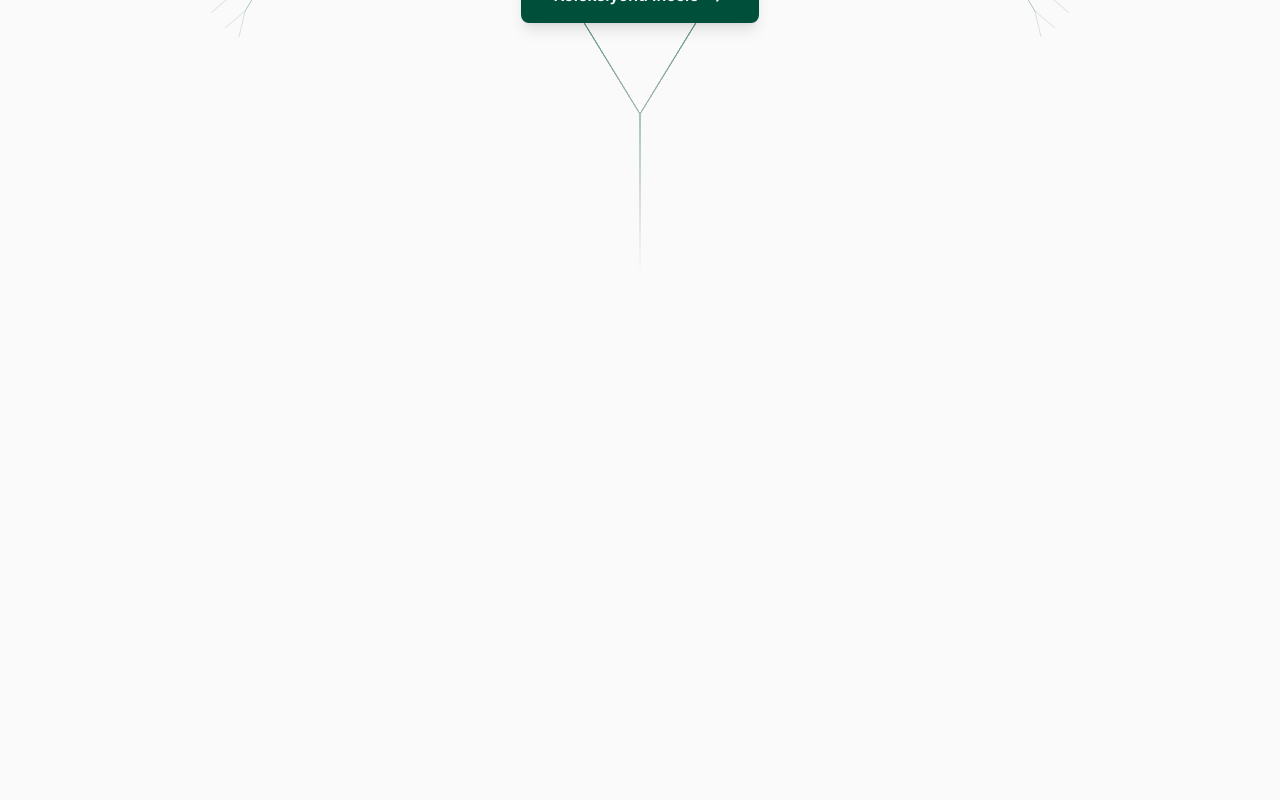
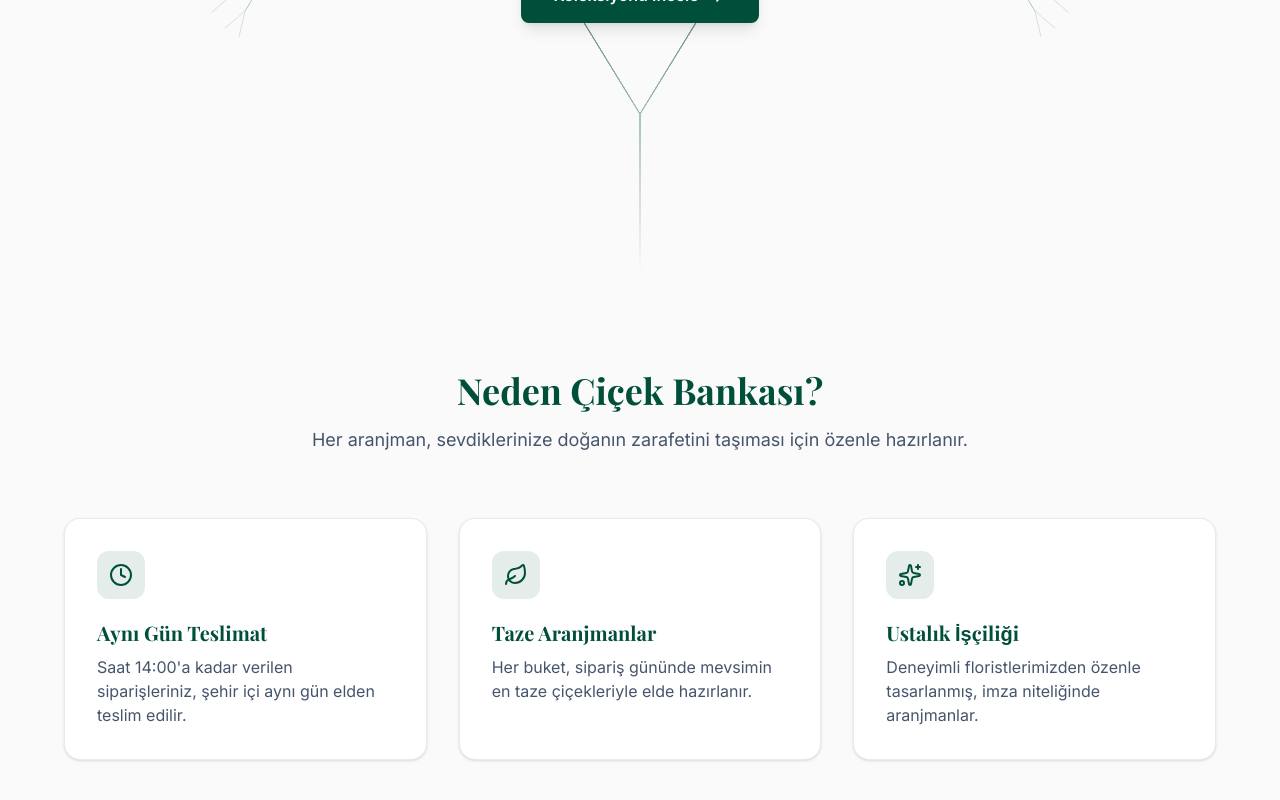
Before and after one commit to buseferoldu1/ciceksell, a Next.js app: page / in a window 1280 px wide. Shown: the part 526-1326 px from the top of the page. Before the commit the page ends 800 px from the top, so only its background shows below. Built offline with nearby package versions, Linux system fonts and the light colour scheme; a web font is replaced by a local one.

Commit message:
3 ozellik karti bolumu ekle
Ayni Gun Teslimat, Taze Aranjmanlar, Ustalik Iscili gi kartlari;
scroll-reveal animasyonu ve hover efekti ile.

```diff
--- a/app/page.tsx
+++ b/app/page.tsx
@@ -1,11 +1,13 @@
 import Navbar from "@/components/ui/navbar";
 import FractalBloomHero from "@/components/ui/fractal-bloom-hero";
+import Features from "@/components/ui/features";
 
 export default function Home() {
   return (
     <main>
       <Navbar />
       <FractalBloomHero />
+      <Features />
     </main>
   );
 }
--- /dev/null
+++ b/components/ui/features.tsx
@@ -0,0 +1,71 @@
+"use client";
+
+import { motion } from "framer-motion";
+import { Clock, Sparkles, Leaf } from "lucide-react";
+
+const FEATURES = [
+  {
+    icon: Clock,
+    title: "Aynı Gün Teslimat",
+    description:
+      "Saat 14:00'a kadar verilen siparişleriniz, şehir içi aynı gün elden teslim edilir.",
+  },
+  {
+    icon: Leaf,
+    title: "Taze Aranjmanlar",
+    description:
+      "Her buket, sipariş gününde mevsimin en taze çiçekleriyle elde hazırlanır.",
+  },
+  {
+    icon: Sparkles,
+    title: "Ustalık İşçiliği",
+    description:
+      "Deneyimli floristlerimizden özenle tasarlanmış, imza niteliğinde aranjmanlar.",
+  },
+];
+
+export default function Features() {
+  return (
+    <section id="ozellikler" className="bg-[#FAFAFA] px-4 py-24 sm:px-6 lg:px-8">
+      <div className="mx-auto max-w-6xl">
+        <motion.div
+          initial={{ opacity: 0, y: 20 }}
+          whileInView={{ opacity: 1, y: 0 }}
+          viewport={{ once: true, amount: 0.4 }}
+          transition={{ duration: 0.6 }}
+          className="mx-auto mb-16 max-w-2xl text-center"
+        >
+          <h2 className="mb-4 font-serif text-3xl font-bold text-emerald-900 md:text-4xl">
+            Neden Çiçek Bankası?
+          </h2>
+          <p className="text-lg text-slate-600">
+            Her aranjman, sevdiklerinize doğanın zarafetini taşıması için özenle
+            hazırlanır.
+          </p>
+        </motion.div>
+
+        <div className="grid grid-cols-1 gap-8 md:grid-cols-3">
+          {FEATURES.map((feature, index) => (
+            <motion.div
+              key={feature.title}
+              initial={{ opacity: 0, y: 24 }}
+              whileInView={{ opacity: 1, y: 0 }}
+              viewport={{ once: true, amount: 0.4 }}
+              transition={{ duration: 0.6, delay: index * 0.15 }}
+              whileHover={{ y: -6 }}
+              className="rounded-2xl border border-emerald-900/10 bg-white p-8 shadow-sm transition-shadow duration-300 hover:shadow-lg"
+            >
+              <div className="mb-5 inline-flex h-12 w-12 items-center justify-center rounded-xl bg-emerald-900/10">
+                <feature.icon className="h-6 w-6 text-emerald-900" />
+              </div>
+              <h3 className="mb-2 font-serif text-xl font-bold text-emerald-900">
+                {feature.title}
+              </h3>
+              <p className="text-slate-600">{feature.description}</p>
+            </motion.div>
+          ))}
+        </div>
+      </div>
+    </section>
+  );
+}
```
